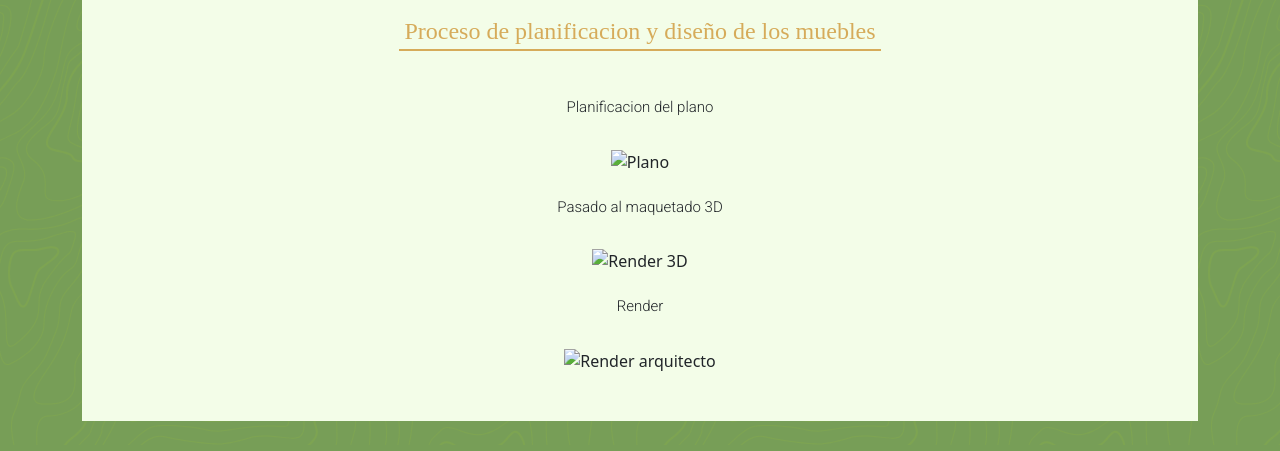
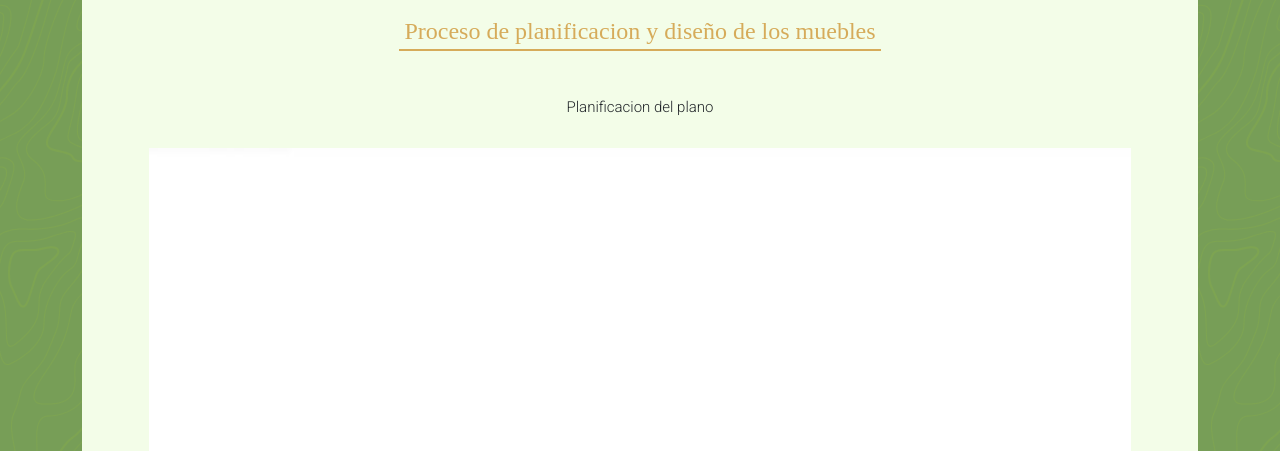
Before and after one commit to tomasperezdiaz/Los-Diaz-de-Mario, a plain HTML site: page pages/proceso.html in a window 1280 px wide. Shown: the part 203-654 px from the top of the page. Drawn offline with nearby package versions, Linux system fonts and the light colour scheme; files that its build step writes are made by us from their sources; the site is published under a folder, as on GitHub Pages, so addresses that start at the root find nothing.

Commit message:
Arreglo imagenes

```diff
--- a/pages/proceso.html
+++ b/pages/proceso.html
@@ -67,19 +67,19 @@
                             <br>
                             <h3> Planificacion del plano</h3>
                             <br>
-                            <img class="imaMuebles" src="/Los-Diaz-de-Mario/src/Primer plano.jpg" alt="Plano">
+                            <img class="imaMuebles" src="../src/Primer plano.jpg" alt="Plano">
                             <br>
                             <br>
                             <h3>Pasado al maquetado 3D</h3>
                             <br>
 
-                            <img class="imaMuebles" src="/Los-Diaz-de-Mario/src/Segundo plano.jpg" alt="Render 3D">
+                            <img class="imaMuebles" src="../src/Segundo plano.jpg" alt="Render 3D">
 
                             <br>
                             <br>
                             <h3> Render</h3>
                             <br>
-                            <img class="imaMuebles" src="/Los-Diaz-de-Mario/src/Render final.jpg"
+                            <img class="imaMuebles" src="../src/Render final.jpg"
                                 alt="Render arquitecto">
             </main>
             <br>
```
